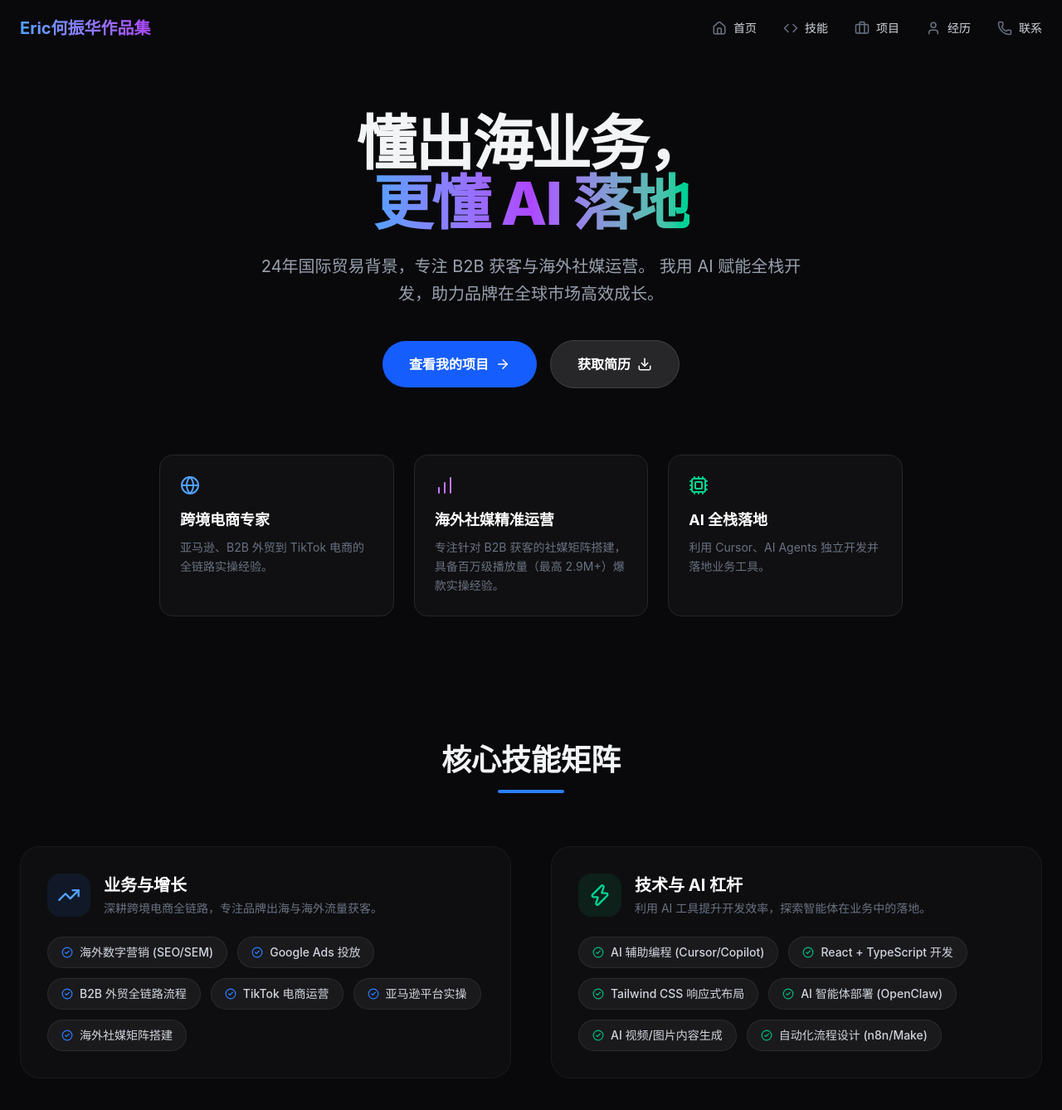
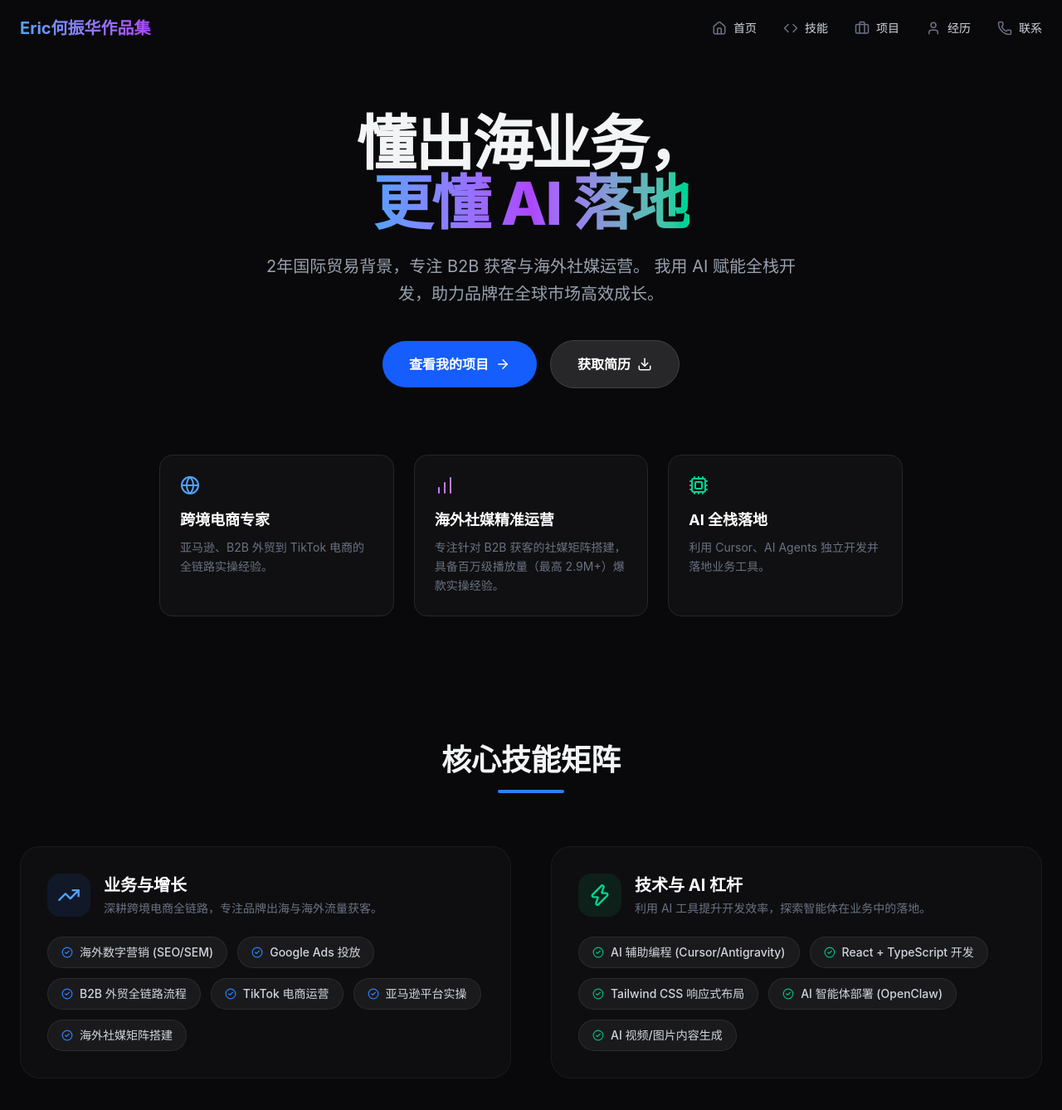
Before and after one commit to zhenhuahe11-boop/my-portfolio, a React (Vite) app: page / in a window 1280 px wide. Shown: the top 1338 px of the page at 83% size. Built offline with nearby package versions, Linux system fonts and the light colour scheme.

Commit message:
细节修改

```diff
--- a/src/components/Hero.tsx
+++ b/src/components/Hero.tsx
@@ -70,7 +70,7 @@
             variants={itemVariants}
             className="text-gray-400 text-lg md:text-xl mb-10 max-w-2xl mx-auto leading-relaxed"
           >
-            24年国际贸易背景，专注 B2B 获客与海外社媒运营。
+            2年国际贸易背景，专注 B2B 获客与海外社媒运营。
             我用 AI 赋能全栈开发，助力品牌在全球市场高效成长。
           </motion.p>
 
--- a/src/data/skills.ts
+++ b/src/data/skills.ts
@@ -26,12 +26,11 @@
     title: '技术与 AI 杠杆',
     description: '利用 AI 工具提升开发效率，探索智能体在业务中的落地。',
     skills: [
-      'AI 辅助编程 (Cursor/Copilot)',
+      'AI 辅助编程 (Cursor/Antigravity)',
       'React + TypeScript 开发',
       'Tailwind CSS 响应式布局',
       'AI 智能体部署 (OpenClaw)',
-      'AI 视频/图片内容生成',
-      '自动化流程设计 (n8n/Make)'
+      'AI 视频/图片内容生成'
     ],
   }
 ];
```
